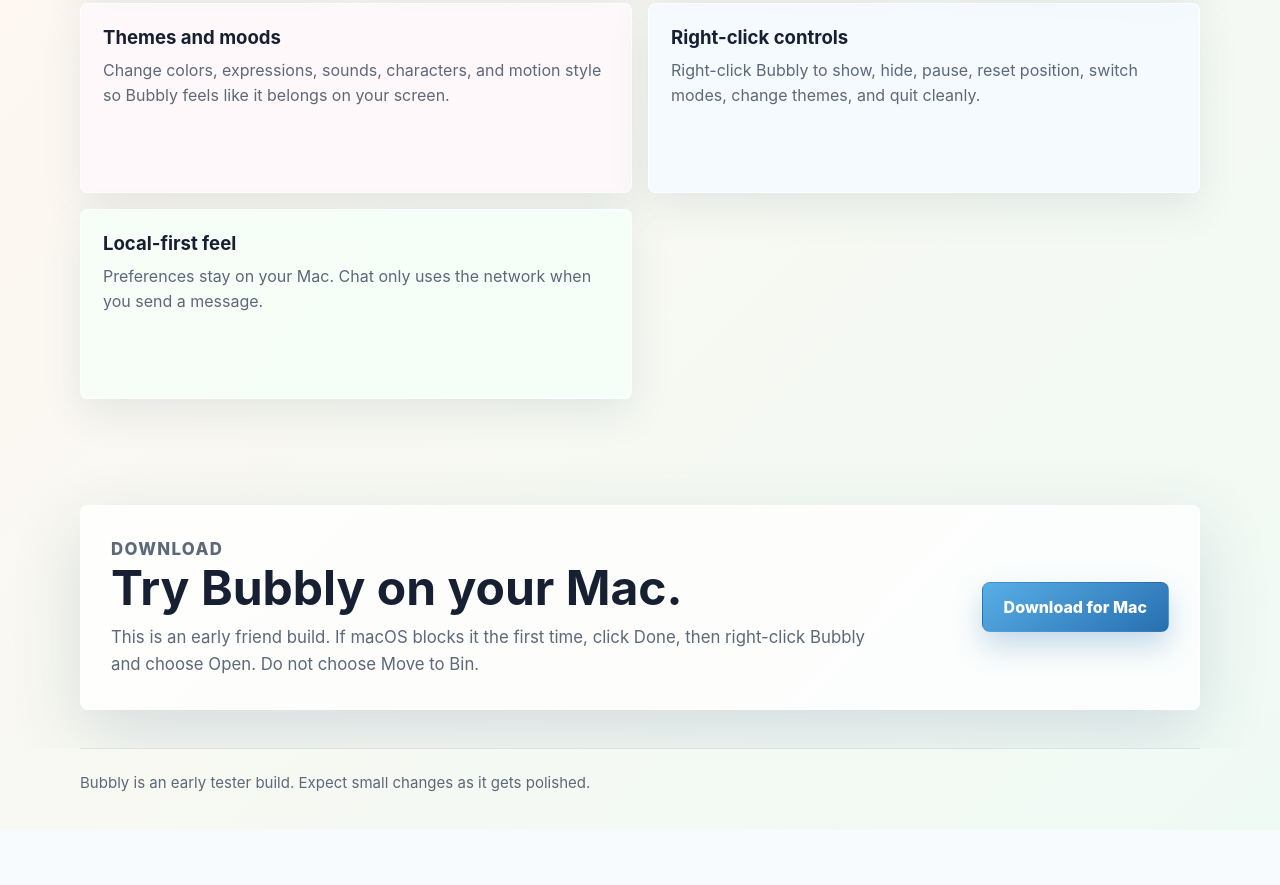
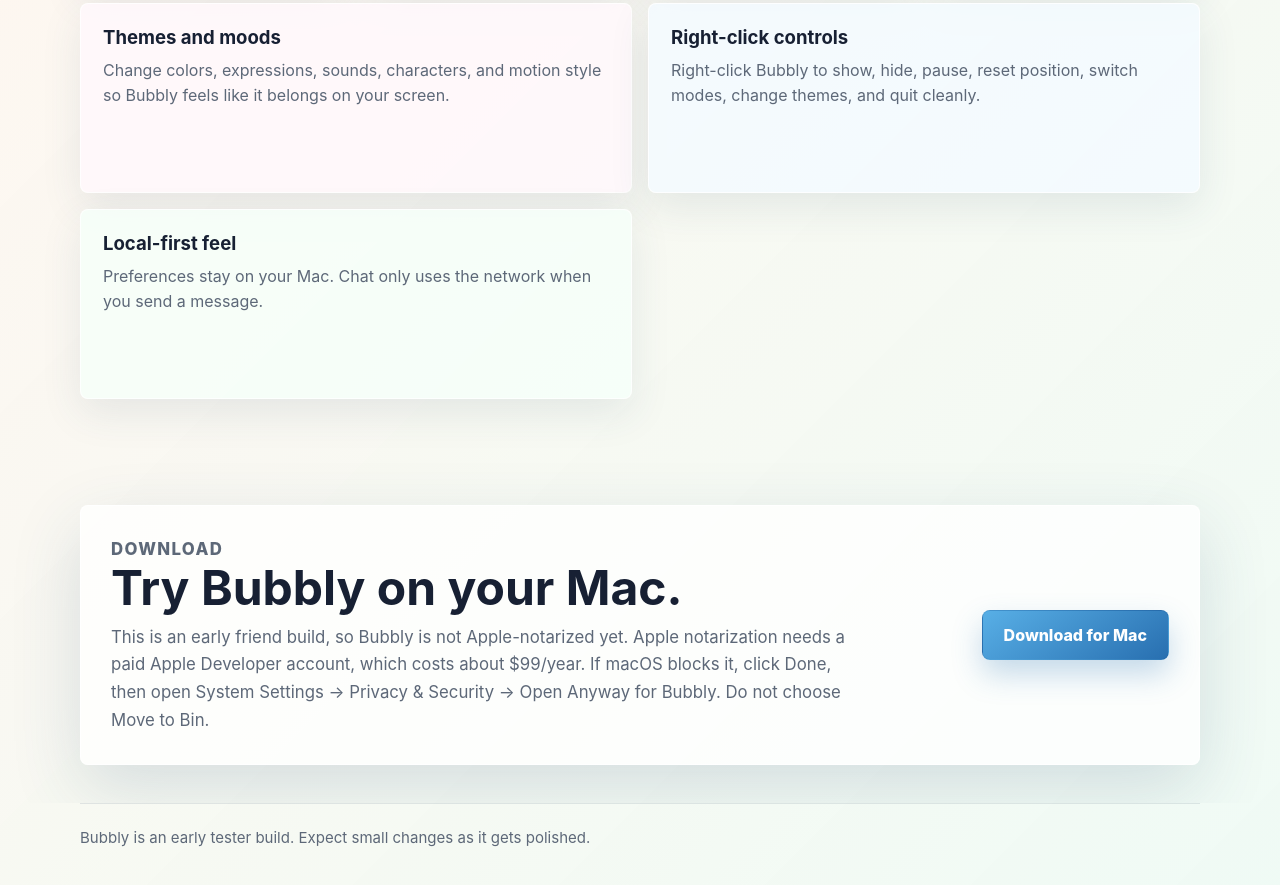
Before and after one commit to sillanaresh/bubbly, a plain HTML site: page web/index.html in a window 1280 px wide. Shown: the part 2193-3078 px from the top of the page. Before the commit the page ends 3023 px from the top, so only its background shows below. Drawn offline with Linux system fonts and the light colour scheme.

Commit message:
Document unsigned Bubbly install flow

```diff
--- a/web/index.html
+++ b/web/index.html
@@ -159,9 +159,11 @@
           <p class="eyebrow">Download</p>
           <h2 id="download-title">Try Bubbly on your Mac.</h2>
           <p>
-            This is an early friend build. If macOS blocks it the first time,
-            click Done, then right-click Bubbly and choose Open. Do not choose
-            Move to Bin.
+            This is an early friend build, so Bubbly is not Apple-notarized yet.
+            Apple notarization needs a paid Apple Developer account, which costs
+            about $99/year. If macOS blocks it, click Done, then open System
+            Settings → Privacy &amp; Security → Open Anyway for Bubbly. Do not
+            choose Move to Bin.
           </p>
         </div>
         <a class="primary-button secondary-placement" href="downloads/Bubbly-v1.dmg" download>Download for Mac</a>
```
Also changed, not shown: README.md.
